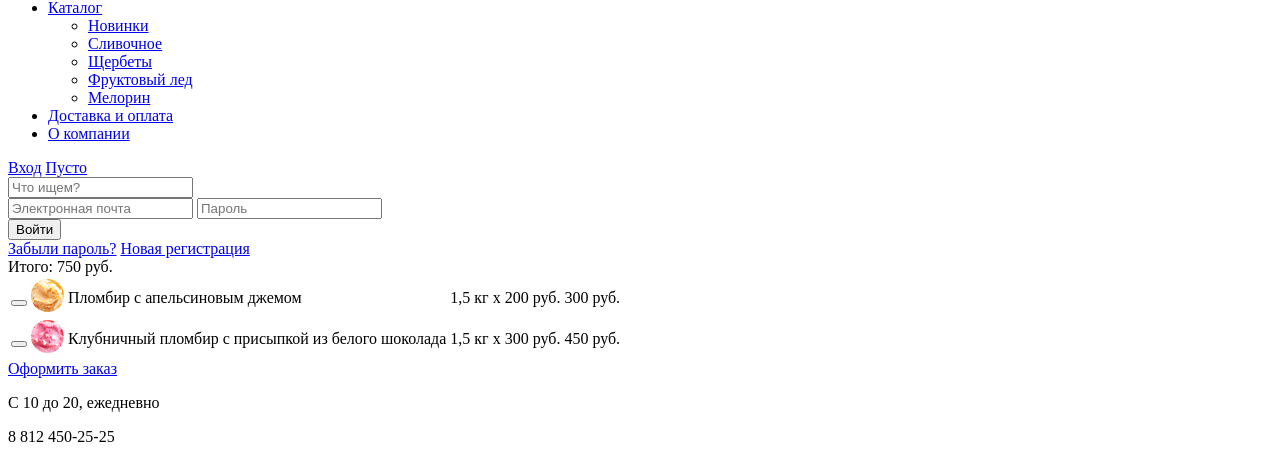
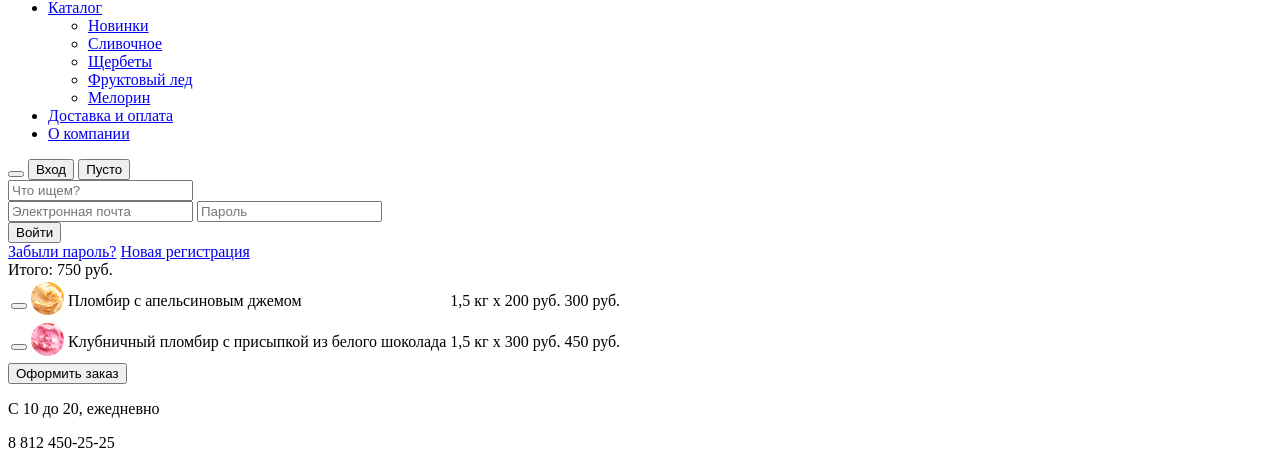
Before and after one commit to KAnastasiya/171084-gllacy, a plain HTML site: page catalog.html in a window 1280 px wide. Shown: the part 92-551 px from the top of the page. Drawn offline with Linux system fonts and the light colour scheme.

Commit message:
Исправила замечания
1. Удалила ссылку для логотипа на главной
2. Заменила в header ссылки на кнИсправила замечанияопки
3. Заменила ссылку 'Оформить заказ' на кнопку
4. Обернула картинки в features
5. Заменила в модальном окне header на div

```diff
--- a/catalog.html
+++ b/catalog.html
@@ -44,9 +44,9 @@
         </nav>
         <div class="user">
           <div class="user__controls">
-            <a class="btn btn--search" href="#"></a>
-            <a class="btn btn--signin" href="#">Вход</a>
-            <a class="btn btn--basket" href="#">Пусто</a>
+            <button class="btn btn--search" type="button"></button>
+            <button class="btn btn--signin" type="button">Вход</button>
+            <button class="btn btn--basket" type="button">Пусто</button>
           </div>
           <div class="search hidden">
             <form class="search__form" action="https://echo.htmlacademy.ru" method="post">
@@ -94,7 +94,7 @@
                 </tr>
               </tbody>
             </table>
-            <a class="btn btn--order" href="#">Оформить заказ</a>
+            <button class="btn btn--order" type="button">Оформить заказ</button>
           </div>
         </div>
         <div class="phone">
```
Also changed, not shown: index.html (+18 -12 lines).
